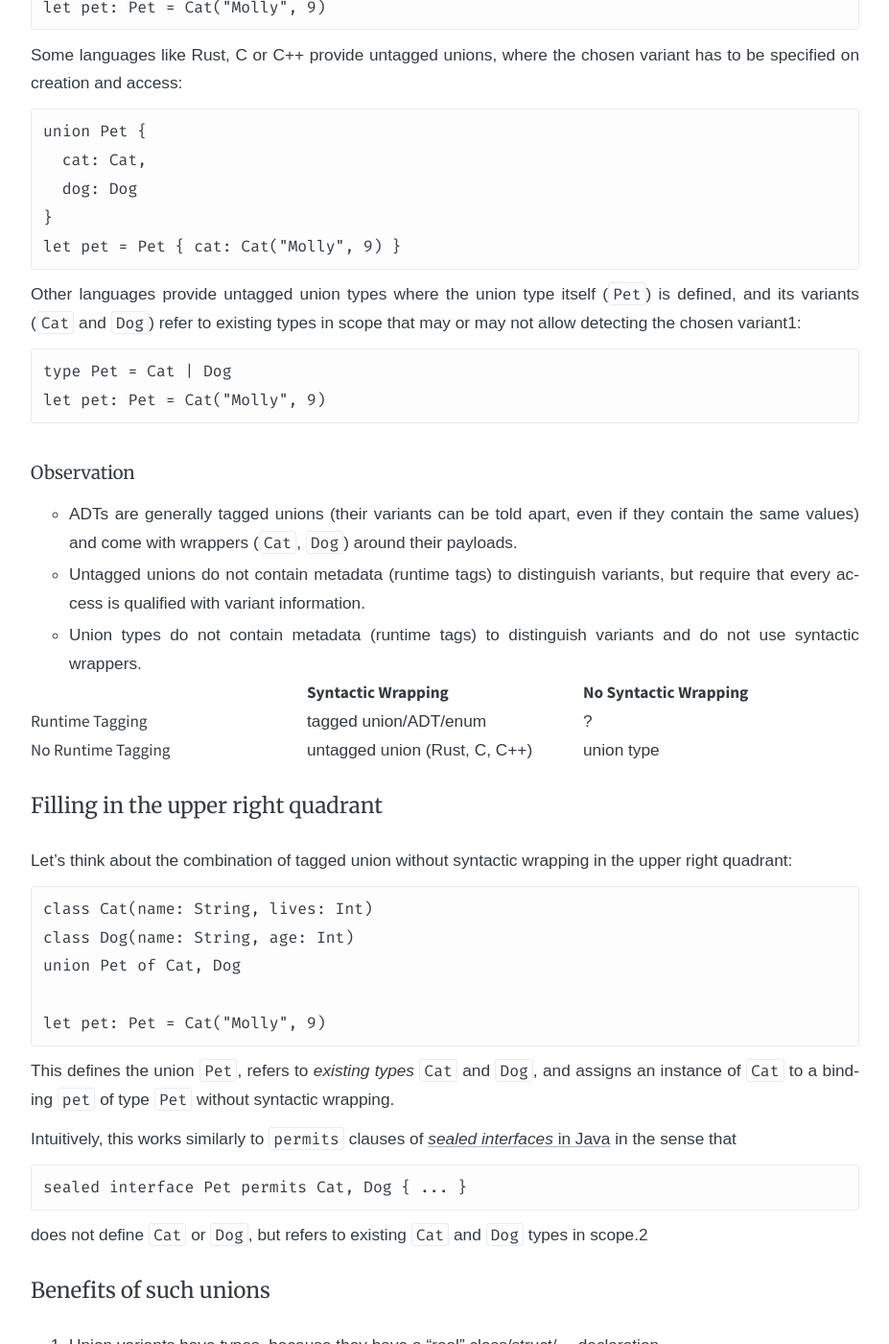
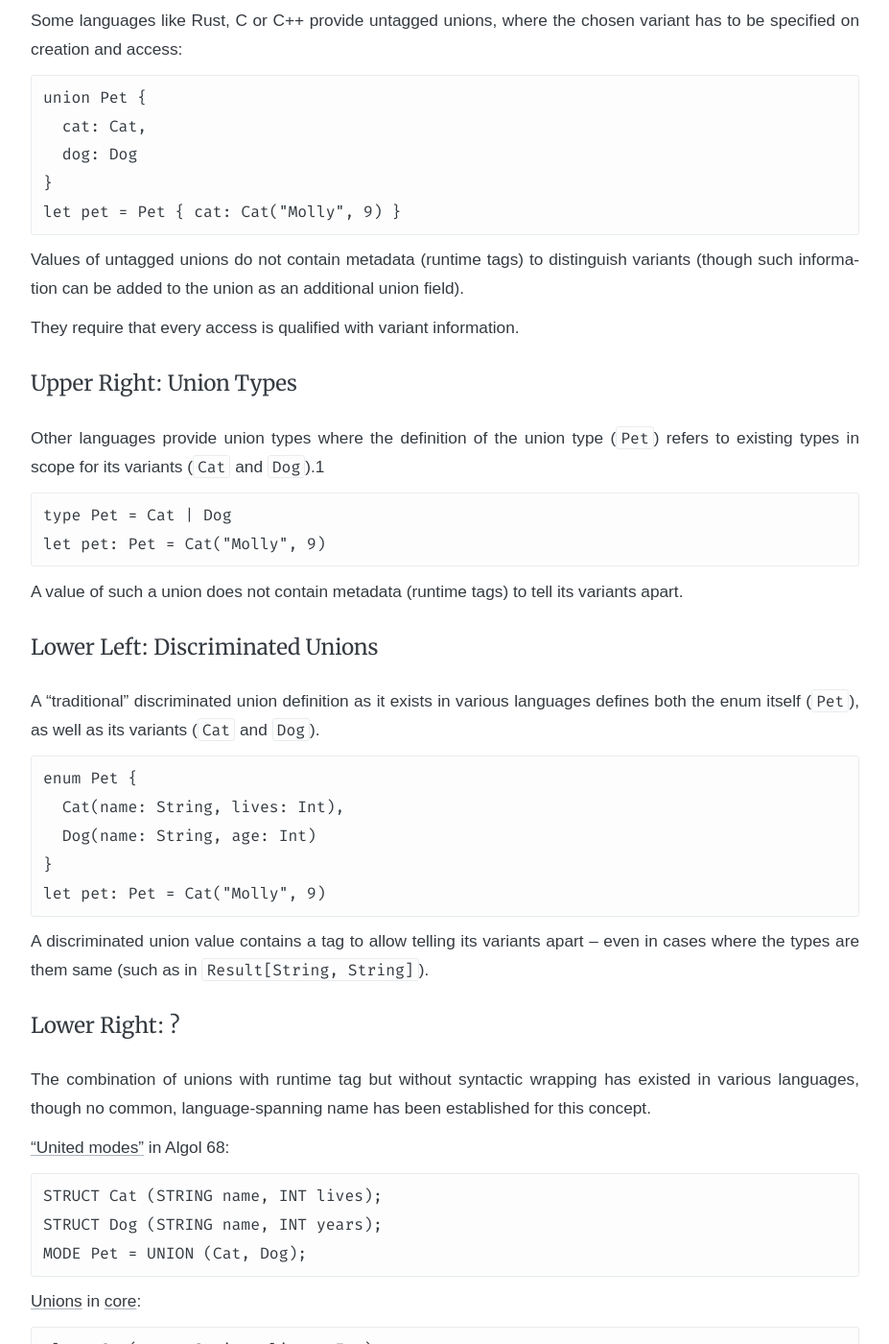
Before and after one commit to soc/soc.me, a Jekyll site: the page built from _languages/unions.md, in a window 1280 px wide and 1400 px high, scrolled down 533 px. Shown: the whole window at 96% size, without its empty margins (176-1103 px from the left). Built offline with Jekyll 4.4.1, drawn with Linux system fonts in a browser that asks for light colours; some web fonts are replaced; some of the changed text lies outside the part shown.

Commit message:
update union article

```diff
--- a/_languages/unions.md
+++ b/_languages/unions.md
@@ -1,23 +1,33 @@
 ---
-title:  "Language Design: Unions"
+title:  "Language Design: Four Kinds of Unions"
 date:   2021-08-26
-update: 2022-11-26
+update: 2024-09-13
 redirect_from: "/languages/better-enums"
 redirect_from: "/languages/nondefinitional-enums"
 ---
 
-_**TL;DR:** Tagged unions whose variants do not require syntactic wrappers._
+### Overview
 
-### Introduction
+<table class="table-medium table-layout-auto">
+  <tr>
+    <th></th>
+    <th>Syntactic Wrapping</th>
+    <th>No Syntactic Wrapping</th>
+  </tr>
+  <tr>
+    <th>No Runtime Tags</th>
+    <td>untagged union<br/>(Rust <i>union</i>, C <i>union</i>, C++ <i>union</i>)</td>
+    <td>union type<br/>(TypeScript <i>union type</i>)</td>
+  </tr>
+  <tr>
+    <th>Runtime Tags</th>
+    <td>discriminated union/tagged union<br/>(Rust <i>enum</i>, F# <i>discriminated union</i>)</td>
+    <td>?<br/>(Algol <i>united mode</i>, Core <i>union</i>, C# <i>nominal type union</i>)</td>
+  </tr>
+</table>
+<br/>
 
-A "traditional" enum (ADT) definition as it exists in various languages defines both the enum itself
-(`Pet`), as well as its variants (`Cat` and `Dog`):
-
-    enum Pet {
-      Cat(name: String, lives: Int),
-      Dog(name: String, age: Int)
-    }
-    let pet: Pet = Cat("Molly", 9)
+### Upper Left: Untagged Unions
 
 Some languages like Rust, C or C++ provide untagged unions, where the chosen variant has to be specified on creation and access:
 
@@ -27,52 +37,63 @@
     }
     let pet = Pet { cat: Cat("Molly", 9) }
 
-Other languages provide untagged union types where the union type itself (`Pet`) is defined,
-and its variants (`Cat` and `Dog`) refer to existing types in scope that may or may not allow detecting the chosen variant[^untagged-unions]:
+Values of untagged unions do not contain metadata (runtime tags) to distinguish variants
+(though such information can be added to the union as an additional union field).
+
+They require that every access is qualified with variant information.
+
+### Upper Right: Union Types
+
+Other languages provide union types where the definition of the union type (`Pet`)
+refers to existing types in scope for its variants (`Cat` and `Dog`).[^union-types]
 
     type Pet = Cat | Dog
     let pet: Pet = Cat("Molly", 9)
 
-#### Observation
+A value of such a union does not contain metadata (runtime tags) to tell its variants apart.
 
-- ADTs are generally tagged unions (their variants can be told apart, even if they contain the same values)
-and come with wrappers (`Cat`, `Dog`) around their payloads.
-- Untagged unions do not contain metadata (runtime tags) to distinguish variants, but require that every access is qualified with variant information.
-- Union types do not contain metadata (runtime tags) to distinguish variants and do not use syntactic wrappers.
+### Lower Left: Discriminated Unions
 
-<table>
-  <tr>
-    <th></th>
-    <th>Syntactic Wrapping</th>
-    <th>No Syntactic Wrapping</th>
-  </tr>
-  <tr>
-    <td><b>Runtime Tagging</b></td>
-    <td>tagged union/ADT/enum</td>
-    <td>?</td>
-  </tr>
-  <tr>
-    <td><b>No Runtime Tagging</b></td>
-    <td>untagged union (Rust, C, C++)</td>
-    <td>union type</td>
-  </tr>
-</table>
+A "traditional" discriminated union definition as it exists in various languages defines both the enum itself
+(`Pet`), as well as its variants (`Cat` and `Dog`).
 
+    enum Pet {
+      Cat(name: String, lives: Int),
+      Dog(name: String, age: Int)
+    }
+    let pet: Pet = Cat("Molly", 9)
 
+A discriminated union value contains a tag to allow telling its variants apart – even in cases where the types are them same (such as in `Result[String, String]`).
 
+### Lower Right: ?
 
-### Filling in the upper right quadrant
+The combination of unions with runtime tag but without syntactic wrapping has existed in various languages,
+though no common, language-spanning name has been established for this concept.
 
-Let's think about the combination of tagged union without syntactic wrapping in the upper right quadrant:
+["United modes"](https://en.wikipedia.org/wiki/ALGOL_68#struct,_union_&_[:]:_Structures,_unions_and_arrays) in Algol 68:
+
+    STRUCT Cat (STRING name, INT lives);
+    STRUCT Dog (STRING name, INT years);
+    MODE Pet = UNION (Cat, Dog);
+
+[Unions](https://core-lang.dev/overview.html#language-21) in [core](https://core-lang.dev/):
 
     class Cat(name: String, lives: Int)
     class Dog(name: String, age: Int)
     union Pet of Cat, Dog
 
+["Nominal union types"](https://github.com/dotnet/csharplang/issues/9662) as proposed for C# 15:
+
+    public record Cat(string Name, long lives);
+    public record Dog(string Name, long lives);
+    public union Pet(Cat, Dog);
+
+All these define a union `Pet` that refers to *existing types* `Cat` and `Dog`.
+
+An instance of `Cat` can be directly assigned to `pet` (of union type `Pet`) – without syntactic wrapping:
+
+    // core
     let pet: Pet = Cat("Molly", 9)
-
-This defines the union `Pet`, refers to *existing types* `Cat` and `Dog`,
-and assigns an instance of `Cat` to a binding `pet` of type `Pet` without syntactic wrapping.
 
 Intuitively, this works similarly to `permits` clauses of [_sealed interfaces_ in Java](https://docs.oracle.com/en/java/javase/17/language/sealed-classes-and-interfaces.html) in the sense that
 
@@ -80,10 +101,10 @@
 
 does not define `Cat` or `Dog`, but refers to existing `Cat` and `Dog` types in scope.[^sealed]
 
-### Benefits of such unions
+#### Benefits of such unions
 
 1. Union variants have types, because they have a "real" class/struct/... declaration.<br>
-   (This fixes a mistake that some languages like Rust or Haskell made with their enums/ADTs.[^enum-variants-1][^enum-variants-2])
+   (This fixes a mistake that some languages like Rust or Haskell made with their enum/data types.[^enum-variants-1][^enum-variants-2])
 2. Variants can be reference types or value types (as they refer to "real" `class` or `value` definitions).
 3. No "stutter", where variant names have to be invented to wrap existing types. (Rust has this issue.)
 4. Union values can be passed/created more easily, as no syntactic wrapping is required.
@@ -92,7 +113,7 @@
 
 ---
 
-#### Example for 1., 2., 3.
+##### Example for 1., 2., 3.
 
     enum Option[T] { Some(value: T), None }
 
@@ -102,7 +123,7 @@
     value Some[T](value: T)
     module None
 
-..., but even trivial ADTs like a JSON representation would benefit.
+..., but even trivial types like a JSON representation would benefit.
 
 Instead of ...
 
@@ -155,10 +176,10 @@
 
 ---
 
-Non-definitional unions reduce indirection at use-sites and can be used in more scenarios (compared to more "traditional" enums),
+This kind of union design reduce indirection at use-sites and can be used in more scenarios (compared to more "traditional" enums),
 while not changing their runtime costs or representation.
 
-[^untagged-unions]: `type Num = Int | Int` does not allow detecting whether an `Int` instance is the first or the second variant; the definition is equivalent to `type Num = Int`
-[^sealed]:  Unlike sealed interfaces in Java though, `Cat` and `Dog` are not subtypes of `Pet` in non-definitional unions.
+[^union-types]: `type Num = Int | Int` does not allow detecting whether an `Int` instance is the first or the second variant; the definition is equivalent to `type Num = Int`
+[^sealed]:  Unlike sealed interfaces in Java though, in the proposed union design `Cat` and `Dog` are not subtypes of `Pet`.
 [^enum-variants-1]: [Types for enum variants](https://github.com/rust-lang/rfcs/pull/1450)
 [^enum-variants-2]: [Enum variant types](https://github.com/rust-lang/rfcs/pull/2593)
```
Also changed, not shown: other parts of _languages/unions.md (+4 -4 lines).
